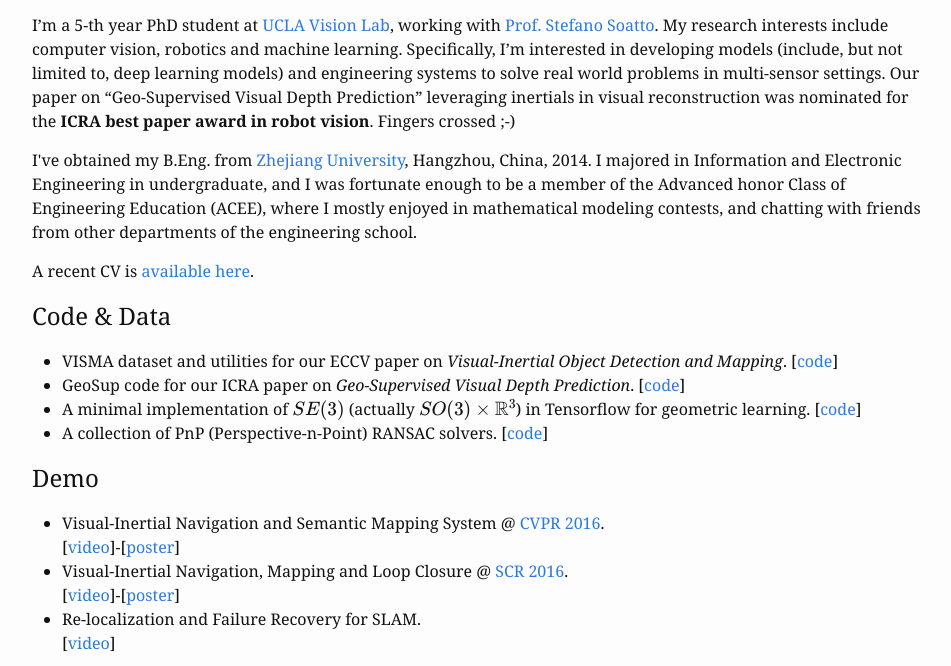
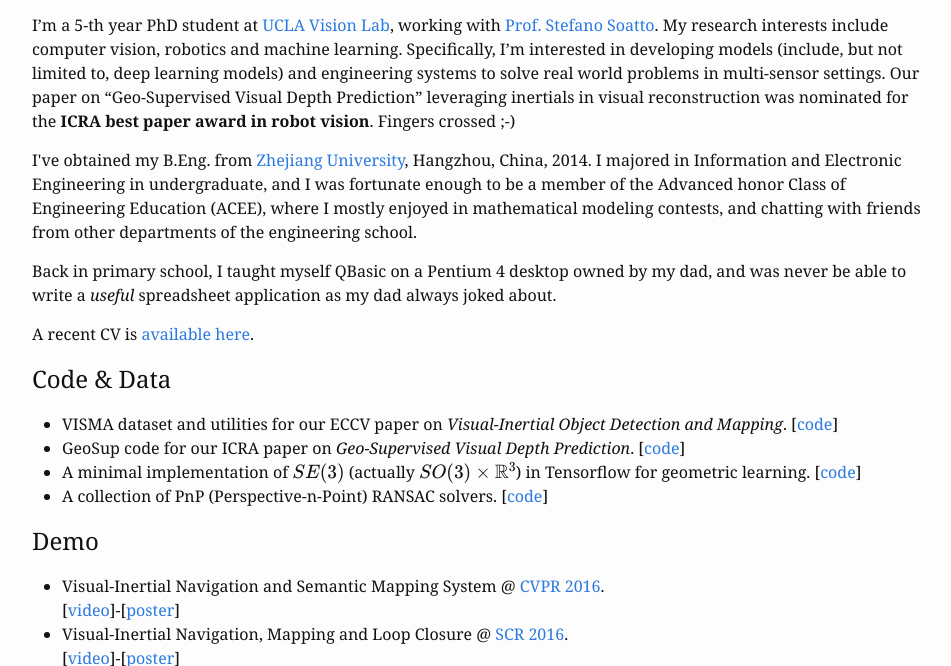
Before and after one commit to feixh/feixh.github.com, a Jekyll site: the page built from index.md, in a window 1280 px wide and 900 px high, scrolled down 401 px, cut to the strip 0-666 px from the top of the window. Shown: the whole strip, without its empty margins (158-1109 px from the left). Built offline with Jekyll 4.4.1, drawn with Linux system fonts in a browser that asks for light colours; formulas are drawn with MathJax 3; some of the changed text lies outside the part shown.

Commit message:
add personal ffavorites

```diff
--- a/index.md
+++ b/index.md
@@ -12,6 +12,8 @@ I'm a 5-th year PhD student at [UCLA Vision Lab][about_visionlab], working with
 My research interests include computer vision, robotics and machine learning. Specifically, I'm interested in developing models (include, but not limited to, deep learning models) and engineering systems to solve real world problems in multi-sensor settings. Our paper on "Geo-Supervised Visual Depth Prediction" leveraging inertials in visual reconstruction was nominated for the **ICRA best paper award in robot vision**. Fingers crossed ;-)
 
 I\'ve obtained my B.Eng. from [Zhejiang University][about_zju], Hangzhou, China, 2014. I majored in Information and Electronic Engineering in undergraduate, and I was fortunate enough to be a member of the Advanced honor Class of Engineering Education (ACEE), where I mostly enjoyed in mathematical modeling contests, and chatting with friends from other departments of the engineering school.
+
+Back in primary school, I taught myself QBasic on a Pentium 4 desktop owned by my dad, and was never be able to write a *useful* spreadsheet application as my dad always joked about.
 
 <!-- In my spare time, if I'm not writing code, I love watching movies (horror ones), reading books, and maybe a little bit gaming. -->
 
@@ -112,6 +114,11 @@ A recent CV is [available here][resume].
 - Spring 2018. CS M152A, Introductory Digital Design Laboratory.
 - In undergraduate, I was a TA of the graduate class taught by Prof. Xianyi Gong at Zhejiang University on Spectral Analysis of Signals -- mostly solving problem sets of the [*Linear Estimaion*](https://www.amazon.com/Linear-Estimation-Thomas-Kailath/dp/0130224642) book, and leading discussions.
 
+## Random Stuff
+I love tmux and vim, and ThinkPads (relatively powerful but still highly configurable ones, not the recent sealed ones).
+
+
+
 <!-- google analytics -->
 <script>
 (function(i,s,o,g,r,a,m){i['GoogleAnalyticsObject']=r;i[r]=i[r]||function(){
```
